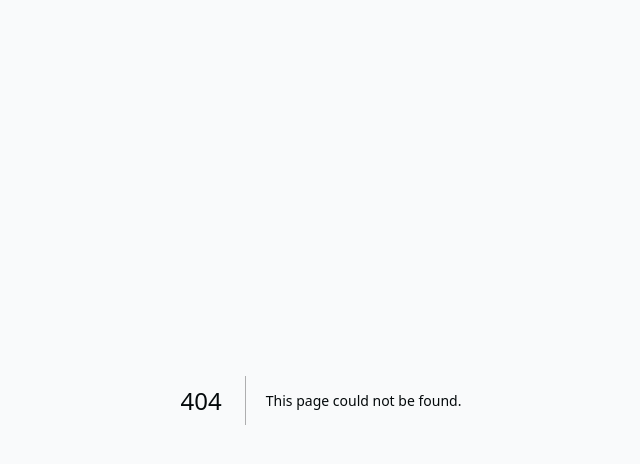
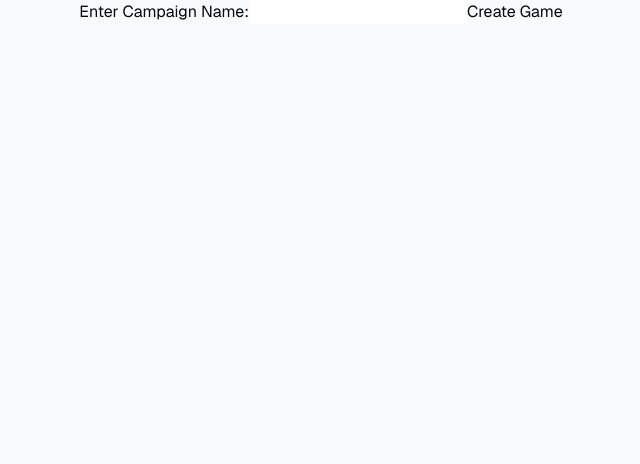
Before and after one commit to zcaspall/character_creator, a Next.js app in the folder character-creator/: page /games/create in a window 1280 px wide. Before the commit this address had no page. Shown: the top 464 px of the page, without its empty margins (319-959 px from the left). Built offline with nearby package versions, Linux system fonts and the light colour scheme.

Commit message:
create game logic

```diff
--- /dev/null
+++ b/character-creator/app/games/create/page.tsx
@@ -0,0 +1,39 @@
+import { createClient } from "@/utils/supabase/server"
+import { redirect } from "next/navigation"
+import { cookies } from "next/headers"
+
+export default function CreateGame () {
+    const createGame = async (formData: FormData) => {
+        'use server'
+
+        const gameName = formData.get('gameName') as string
+        const inviteCode = crypto.getRandomValues().toString()
+        const cookieStore = cookies()
+        const supabase = createClient(cookieStore)
+        const user = (await supabase.auth.getSession()).data.session?.user;
+
+        if (!user) {
+            alert("Oops you need to login")
+            return redirect("/login")
+        }
+
+        console.log(inviteCode)
+
+        // const { error } = await supabase
+        //     .from('Games')
+        //     .insert({
+        //         gm_id: user.id,
+        //         invite_code:
+        //     })
+    }
+
+    return (
+        <form action={createGame}>
+            <label htmlFor="gameName">Enter Campaign Name:</label>
+            <input name="gameName" type="text" />
+            <button>
+                Create Game
+            </button>
+        </form>
+    )
+}
--- /dev/null
+++ b/character-creator/app/games/join/page.tsx
@@ -0,0 +1,9 @@
+
+export default function JoinGame () {
+
+    return (
+        <div>
+            <p>Hello, World!</p>
+        </div>
+    )
+}
--- a/character-creator/components/AuthButton.tsx
+++ b/character-creator/components/AuthButton.tsx
@@ -5,9 +5,6 @@ import { redirect } from 'next/navigation'
 import { User } from '@supabase/auth-helpers-nextjs'
 
 export default function AuthButton({ user } : { user: User | null }){
-  const cookieStore = cookies()
-  const supabase = createClient(cookieStore)
-
   const signOut = async () => {
     'use server'
 
```
